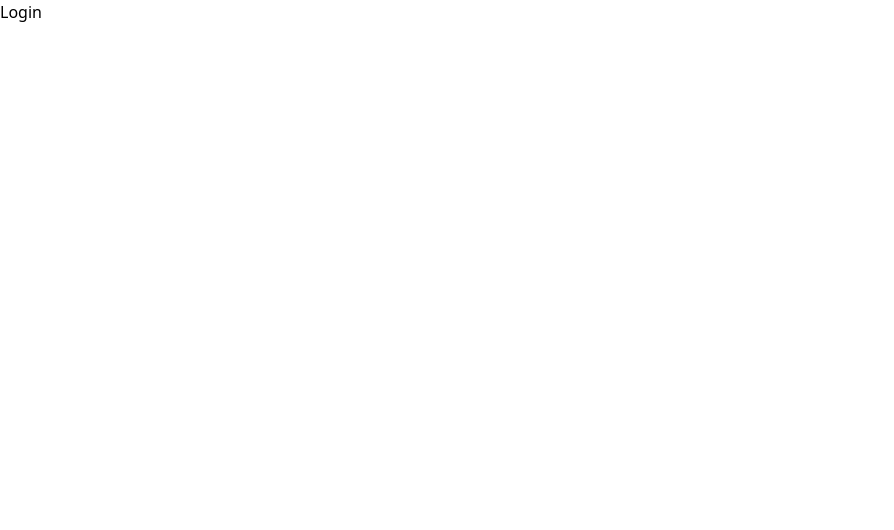
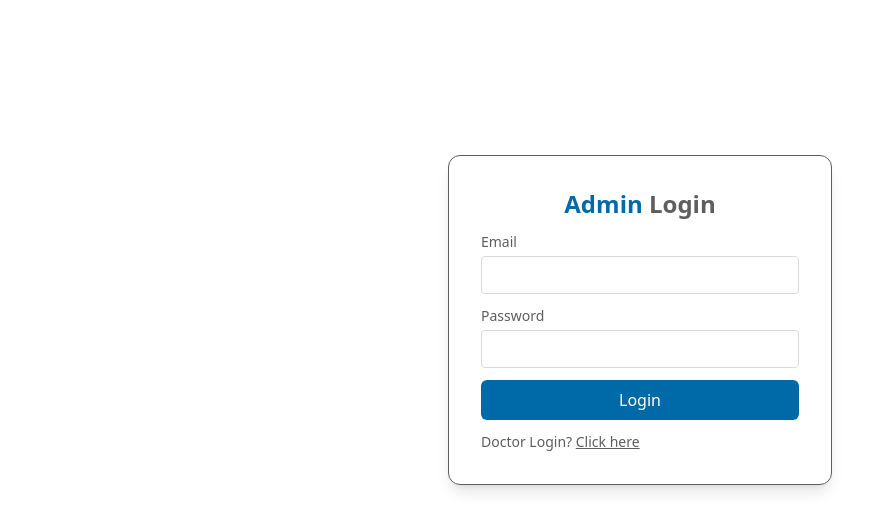
Before and after one commit to H-Janath/Appointments-booking-system-adminpanel, a React (Vite) app: page / in a window 1280 px wide. Shown: the top 530 px of the page, without its empty margins (0-894 px from the left). Built offline with nearby package versions, Linux system fonts and the light colour scheme.

Commit message:
Enhance login component with state management and form layout

```diff
--- a/src/assets/assets.js
+++ b/src/assets/assets.js
@@ -27,3 +27,5 @@ export const assets = {
     appointments_icon,
     earning_icon
 }
+
+export default assets;
--- a/src/pages/Login.jsx
+++ b/src/pages/Login.jsx
@@ -1,8 +1,30 @@
 import React from 'react'
+import { useState } from 'react'
+import assets from '../assets/assets'
+const Login = () => {
 
-const Login = () => {
+  const [state,setState] = useState('Admin');
+
   return (
-    <div>Login</div>
+    <form className='min-h-[80vh] flex items-center'>
+      <div className='flex flex-col gap-3 m-auto items-start p-8 min-w-[340px] sm:min-w-96 border rounded-xl text-[#5E5E5E] text-sm shadow-lg'>
+        <p className='text-2xl font-semibold m-auto '><span className='text-sky-700'>{state}</span> Login</p>
+        <div className='w-full'>
+          <p>Email</p>
+          <input className='border border-[#DADADA] rounded w-full p-2 mt-1' type="email"  required/>
+        </div>
+        <div className='w-full'>
+          <p>Password</p>
+          <input  className='border border-[#DADADA] rounded w-full p-2 mt-1' type="password"  required/>
+        </div>
+        <button className='bg-sky-700 text-white w-full py-2 rounded-md text-base'>Login</button>
+        {
+          state === 'Admin'
+          ?<p>Doctor Login? <span onClick={()=> setState('Doctor')} className='text-primary underline cursor-pointer'>Click here</span></p>
+          :<p>Admin login? <span onClick={()=> setState('Admin')} className='text-primary underline cursor-pointer'>Click here</span></p>
+        }
+      </div>
+    </form>
   )
 }
 
```
